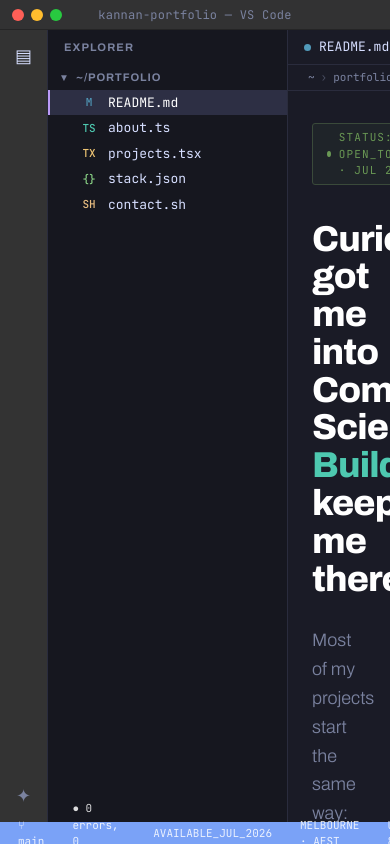
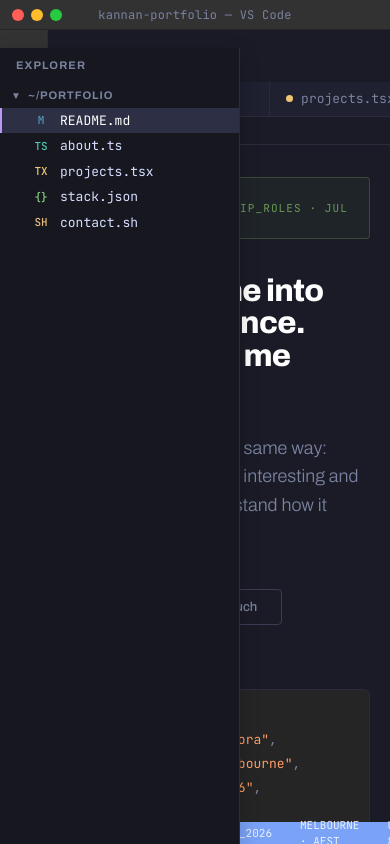
Before and after one commit to kannanarora5/personal-portfolio, a React (Vite) app: page / in a window 390 px wide. Built offline with nearby package versions, Linux system fonts and the light colour scheme.

Commit message:
implemented the sidebar button

```diff
--- a/src/App.jsx
+++ b/src/App.jsx
@@ -17,6 +17,7 @@ export default function App() {
   const [activeTab, setActiveTab] = useState('readme')
   const [openTabs, setOpenTabs] = useState(['readme', 'about', 'projects', 'skills', 'contact'])
   const [cmdOpen, setCmdOpen] = useState(false)
+  const [sidebarVisible, setSidebarVisible] = useState(true)
 
   function switchTab(id) {
     if (!openTabs.includes(id)) setOpenTabs(prev => [...prev, id])
@@ -56,8 +57,8 @@ export default function App() {
       <TitleBar />
 
       <div className={styles.workspace}>
-        <ActivityBar />
-        <Sidebar activeTab={activeTab} onSwitch={switchTab} />
+        <ActivityBar onToggle={() => setSidebarVisible(v => !v)} sidebarVisible={sidebarVisible} />
+        <Sidebar activeTab={activeTab} onSwitch={switchTab} visible={sidebarVisible} />
 
         <div className={styles.editorArea}>
           <TabBar activeTab={activeTab} onSwitch={switchTab} openTabs={openTabs} onClose={closeTab} />
--- a/src/App.module.css
+++ b/src/App.module.css
@@ -28,3 +28,9 @@
   flex: 1;
   overflow-y: auto;
 }
+
+@media (max-width: 720px) {
+  .workspace { flex-direction: column; }
+  .editorArea { width: 100%; }
+  .breadcrumb { padding: 0 12px; height: 28px; font-size: 12px; }
+}
--- a/src/components/ActivityBar.jsx
+++ b/src/components/ActivityBar.jsx
@@ -1,14 +1,18 @@
 import React from 'react'
 import styles from './ActivityBar.module.css'
 
-export default function ActivityBar() {
+export default function ActivityBar({ onToggle }) {
   return (
     <div className={styles.activitybar}>
-      <div className={`${styles.icon} ${styles.active}`} title="Explorer">
+      <div
+        className={`${styles.icon} ${styles.active}`}
+        title="Explorer"
+        role="button"
+        tabIndex={0}
+        onClick={() => onToggle && onToggle()}
+        onKeyDown={(e) => { if (e.key === 'Enter' || e.key === ' ') onToggle && onToggle() }}
+      >
         ▤
-      </div>
-      <div className={styles.icon} style={{ marginTop: 'auto' }} title="Settings">
-        ✦
       </div>
     </div>
   )
--- a/src/components/Sidebar.jsx
+++ b/src/components/Sidebar.jsx
@@ -1,19 +1,21 @@
-import React from 'react'
+import React, { useState } from 'react'
 import { FILES } from '../data.js'
 import styles from './Sidebar.module.css'
 
-export default function Sidebar({ activeTab, onSwitch }) {
+export default function Sidebar({ activeTab, onSwitch, visible = true }) {
+  const [sectionOpen, setSectionOpen] = useState(true)
+
   return (
-    <div className={styles.sidebar}>
+    <div className={`${styles.sidebar} ${visible ? styles.open : styles.hidden} ${!sectionOpen ? styles.collapsed : ''}`}>
       <div className={styles.header}>Explorer</div>
 
-      <div className={styles.section}>
-        <span className={styles.chevron}>▼</span>
+      <div className={styles.section} onClick={() => setSectionOpen(s => !s)} role="button" tabIndex={0}>
+        <span className={styles.chevron}>{sectionOpen ? '▼' : '▸'}</span>
         <span className={styles.sectionName}>~/portfolio</span>
       </div>
 
       <div className={styles.fileList}>
-        {FILES.map(f => (
+        {sectionOpen && FILES.map(f => (
           <div
             key={f.id}
             id={`fi-${f.id}`}
--- a/src/components/Sidebar.module.css
+++ b/src/components/Sidebar.module.css
@@ -7,6 +7,40 @@
   flex-shrink: 0;
   overflow: hidden;
 }
+
+/* On small screens the sidebar is hidden by default; when the .open class is present it will show */
+@media (max-width: 720px) {
+  .sidebar {
+    display: none;
+  }
+
+  .sidebar.open {
+    display: flex;
+    position: absolute;
+    left: 0;
+    top: 48px;
+    height: calc(100% - 48px);
+    z-index: 40;
+    box-shadow: 0 6px 20px rgba(0, 0, 0, 0.2);
+  }
+}
+
+.hidden {
+  display: none;
+}
+
+.open {
+  display: flex;
+}
+
+.collapsed .fileList {
+  display: none;
+}
+
+.collapsed .chevron {
+  transform: rotate(-90deg);
+}
+
 .header {
   height: 35px;
   display: flex;
@@ -20,6 +54,7 @@
   color: var(--text-dim);
   flex-shrink: 0;
 }
+
 .section {
   display: flex;
   align-items: center;
@@ -29,7 +64,11 @@
   transition: background .1s;
   user-select: none;
 }
-.section:hover { background: var(--bg-hover); }
+
+.section:hover {
+  background: var(--bg-hover);
+}
+
 .chevron {
   font-size: 10px;
   color: var(--text-dim);
@@ -37,6 +76,7 @@
   text-align: center;
   flex-shrink: 0;
 }
+
 .sectionName {
   font-size: 11px;
   font-weight: 700;
@@ -44,7 +84,9 @@
   text-transform: uppercase;
   color: var(--text-dim);
 }
+
 .fileList {}
+
 .fileItem {
   display: flex;
   align-items: center;
@@ -54,11 +96,16 @@
   transition: background .1s;
   border-left: 2px solid transparent;
 }
-.fileItem:hover { background: var(--bg-hover); }
+
+.fileItem:hover {
+  background: var(--bg-hover);
+}
+
 .fileItem.active {
   background: var(--bg-selected);
   border-left-color: var(--accent);
 }
+
 .fileIcon {
   font-family: var(--font-mono);
   font-size: 11px;
@@ -67,6 +114,7 @@
   text-align: center;
   flex-shrink: 0;
 }
+
 .fileName {
   font-family: var(--font-mono);
   font-size: 13px;
@@ -75,12 +123,17 @@
   overflow: hidden;
   text-overflow: ellipsis;
 }
-.fileItem.active .fileName { color: var(--text-white); }
+
+.fileItem.active .fileName {
+  color: var(--text-white);
+}
+
 .gitSection {
   padding: 8px 12px;
   border-top: 1px solid var(--border);
   margin-top: auto;
 }
+
 .gitBranch {
   font-family: var(--font-mono);
   font-size: 11px;
@@ -89,6 +142,7 @@
   align-items: center;
   gap: 6px;
 }
+
 .gitDot {
   width: 7px;
   height: 7px;
--- a/src/components/panels.module.css
+++ b/src/components/panels.module.css
@@ -594,8 +594,17 @@
 
 
 /* ── RESPONSIVE ── */
-@media(max-width:768px){
-  .readmePanel { padding: 32px 24px; }
-  .aboutPanel, .projectsPanel, .skillsPanel, .contactPanel { padding: 28px 20px; }
-  .aboutGrid, .projectBodyInner { grid-template-columns: 1fr; }
+@media (max-width: 768px) {
+  .readmePanel { padding: 32px 20px; }
+  .aboutPanel, .projectsPanel, .skillsPanel, .contactPanel { padding: 20px; }
+  .aboutGrid, .projectBodyInner { grid-template-columns: 1fr; gap: 24px; }
+  .readmePanel .h1 { font-size: clamp(28px, 8vw, 44px); }
+  .constBlock, .jsonView, .shBlock { max-width: 100%; padding: 14px; }
+  .projDetailList { padding-left: 12px; }
+  .mlLabel { display: none; }
+  .timeline .tlItem { padding: 12px 0; }
+  .btns { gap: 8px; }
+  .profileCard { flex-direction: column; align-items: flex-start; }
+  .profilePhotoWrapper { width: 84px; height: 84px; }
+  .profileName { font-size: 18px; }
 }
--- a/src/index.css
+++ b/src/index.css
@@ -63,3 +63,13 @@ body {
 
 @keyframes pulse { 0%,100%{opacity:1;} 50%{opacity:.3;} }
 @keyframes fadeIn { from{opacity:0} to{opacity:1} }
+
+/* Mobile responsive tweaks */
+@media (max-width: 720px) {
+  .workspace { flex-direction: column; }
+  .sidebar { display: none !important; }
+  .editorArea { width: 100%; }
+  .breadcrumb { padding: 0 12px; height: 28px; font-size: 12px; }
+  body { font-size: 15px; }
+  .tabs { overflow-x: auto; }
+}
```
